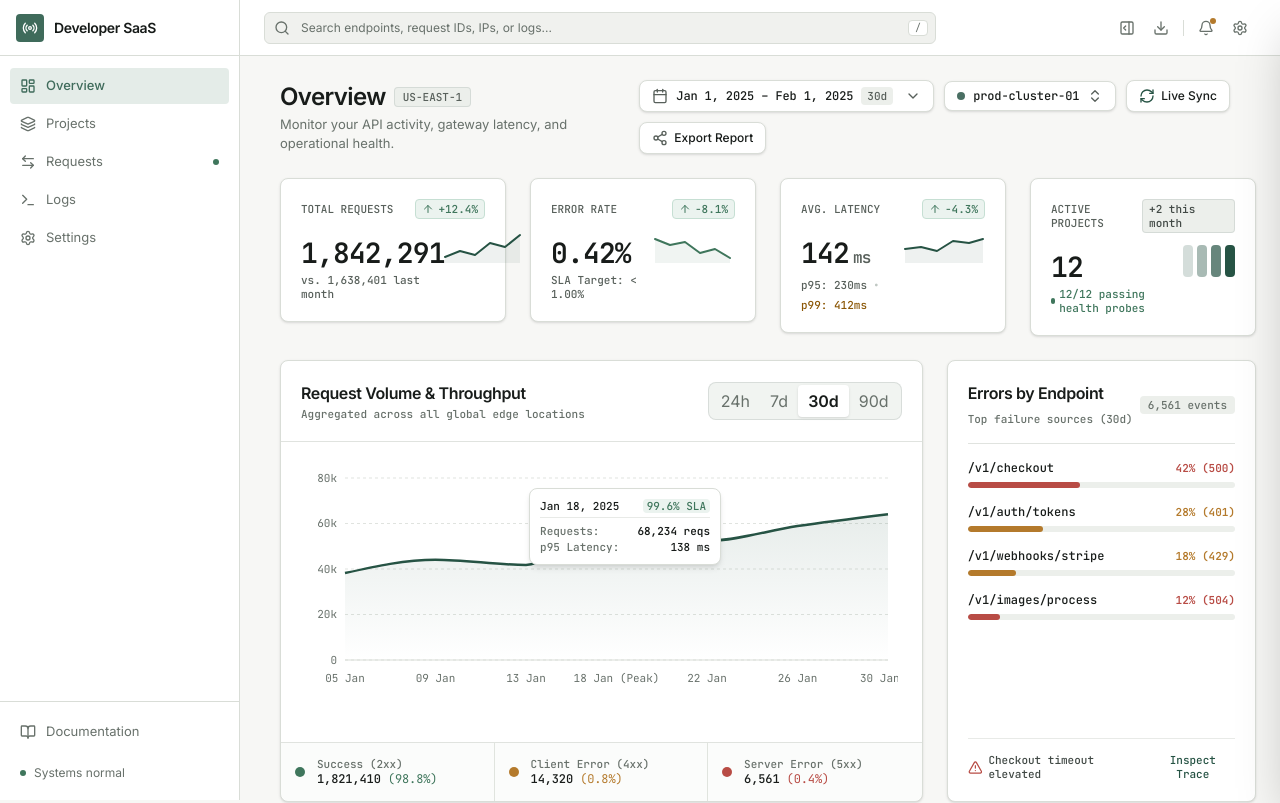
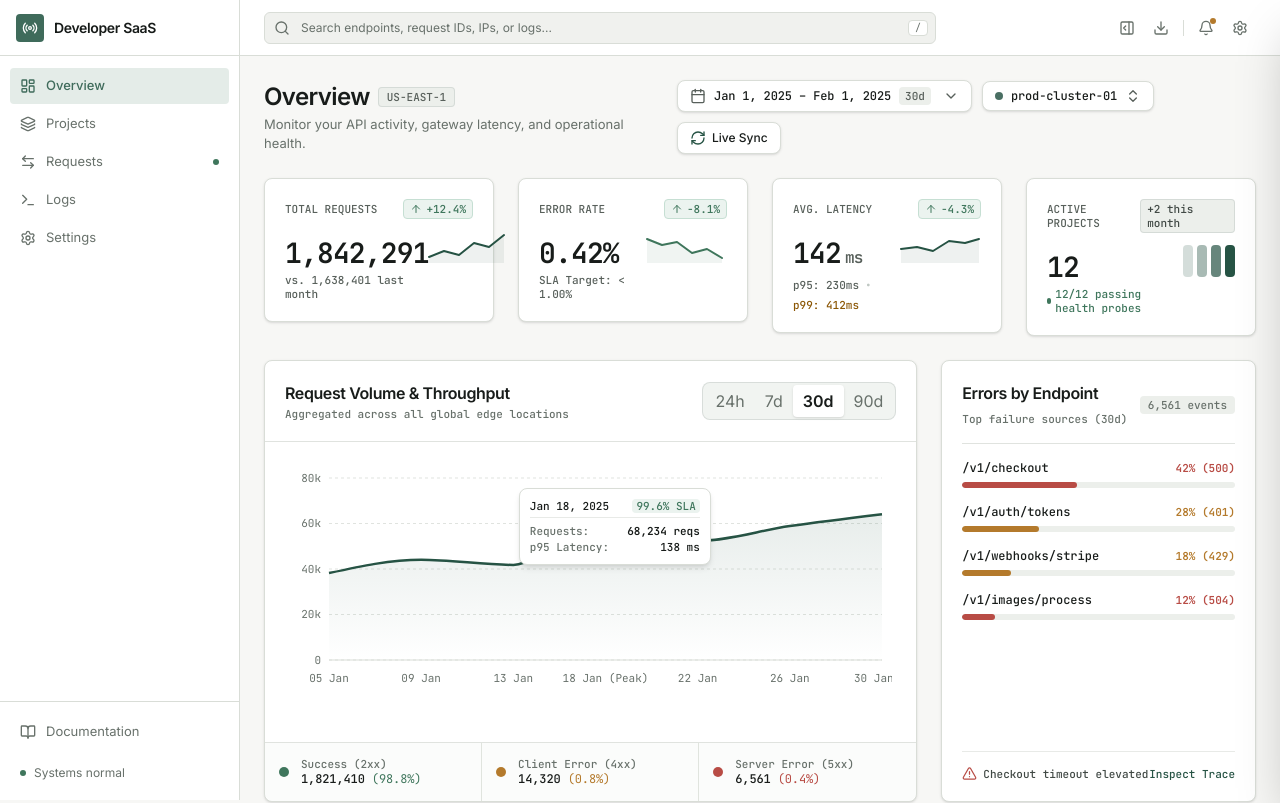
Before and after one commit to yafigian3-hue/developer-saas-dashboard, a React (Vite) app: page / in a window 1280 px wide. Shown: the top 803 px of the page. Built offline with nearby package versions, Linux system fonts and the light colour scheme.

Commit message:
refactor: centralize report export action

```diff
--- a/src/App.tsx
+++ b/src/App.tsx
@@ -91,7 +91,6 @@ export default function App() {
         if (page !== "logs") setLogFilter("");
         if (page !== "requests") setRequestFilter("");
       }}
-      onOpenNewProject={() => setIsNewProjectOpen(true)}
       onOpenDrawer={() => {
         if (!selectedRequest) setSelectedRequest(requests[0]);
         setIsDrawerOpen(true);
@@ -109,7 +108,6 @@ export default function App() {
           isDrawerOpen={isDrawerOpen}
           onCloseDrawer={() => setIsDrawerOpen(false)}
           onViewLogs={handleViewLogsForRequest}
-          onExportReport={() => setIsExportOpen(true)}
         />
       )}
 
--- a/src/components/dashboard/PageHeader.tsx
+++ b/src/components/dashboard/PageHeader.tsx
@@ -16,7 +16,6 @@ export interface PageHeaderProps {
   onEnvironmentChange: (env: string) => void;
   isLiveSyncing: boolean;
   onToggleLiveSync: () => void;
-  onExportReport: () => void;
 }
 
 export const PageHeader: React.FC<PageHeaderProps> = ({
@@ -26,7 +25,6 @@ export const PageHeader: React.FC<PageHeaderProps> = ({
   onEnvironmentChange,
   isLiveSyncing,
   onToggleLiveSync,
-  onExportReport,
 }) => {
   const [dateMenuOpen, setDateMenuOpen] = useState(false);
   const [envMenuOpen, setEnvMenuOpen] = useState(false);
@@ -189,16 +187,6 @@ export const PageHeader: React.FC<PageHeaderProps> = ({
           />
           <span>{isLiveSyncing ? "Syncing..." : "Live Sync"}</span>
         </button>
-
-        {/* Export Report Button */}
-        <button
-          type="button"
-          onClick={onExportReport}
-          className="flex items-center gap-1.5 bg-white hover:bg-[#ECEFEB] px-3 py-1.5 rounded-lg border border-[#D9DDD7] shadow-sm text-[#181C1A] transition-colors text-[12px] font-medium"
-        >
-          <Share2 className="w-4 h-4 text-[#58605B]" />
-          <span>Export Report</span>
-        </button>
       </div>
     </div>
   );
--- a/src/components/layout/AppShell.tsx
+++ b/src/components/layout/AppShell.tsx
@@ -1,12 +1,12 @@
-import React, { useEffect, useState } from "react";
+import React, { useState } from "react";
 import { Sidebar, type NavPage } from "./Sidebar";
 import { Topbar } from "./Topbar";
+import { useLockBodyScroll } from "../../lib/useLockBodyScroll";
 
 export interface AppShellProps {
   currentPage: NavPage;
   onNavigate: (page: NavPage) => void;
   children: React.ReactNode;
-  onOpenNewProject: () => void;
   onOpenDrawer?: () => void;
   onOpenDocs?: () => void;
   onExportReport?: () => void;
@@ -18,7 +18,6 @@ export const AppShell: React.FC<AppShellProps> = ({
   currentPage,
   onNavigate,
   children,
-  onOpenNewProject,
   onOpenDrawer,
   onOpenDocs,
   onExportReport,
@@ -27,17 +26,7 @@ export const AppShell: React.FC<AppShellProps> = ({
 }) => {
   const [mobileSidebarOpen, setMobileSidebarOpen] = useState(false);
 
-  useEffect(() => {
-    const lockScroll = mobileSidebarOpen && window.innerWidth < 1024;
-
-    document.documentElement.style.overflow = lockScroll ? "hidden" : "";
-    document.body.style.overflow = lockScroll ? "hidden" : "";
-
-    return () => {
-      document.documentElement.style.overflow = "";
-      document.body.style.overflow = "";
-    };
-  }, [mobileSidebarOpen]);
+  useLockBodyScroll(mobileSidebarOpen);
 
   return (
     <div className="min-h-screen w-full overflow-x-hidden bg-canvas text-text-primary antialiased">
@@ -49,7 +38,7 @@ export const AppShell: React.FC<AppShellProps> = ({
         onOpenDocs={onOpenDocs}
       />
 
-      <div className="min-h-screen w-full min-w-0 lg:pl-64">
+      <div className="min-h-screen w-full min-w-0 lg:pl-60">
         <Topbar
           onOpenMobileSidebar={() => setMobileSidebarOpen(true)}
           onOpenDrawer={onOpenDrawer}
--- a/src/pages/Overview.tsx
+++ b/src/pages/Overview.tsx
@@ -17,7 +17,6 @@ export interface OverviewPageProps {
   isDrawerOpen: boolean;
   onCloseDrawer: () => void;
   onViewLogs: (reqId: string) => void;
-  onExportReport: () => void;
 }
 
 export const OverviewPage: React.FC<OverviewPageProps> = ({
@@ -27,7 +26,6 @@ export const OverviewPage: React.FC<OverviewPageProps> = ({
   isDrawerOpen,
   onCloseDrawer,
   onViewLogs,
-  onExportReport,
 }) => {
   const [dateRange, setDateRange] = useState<string>("30d");
   const [environment, setEnvironment] = useState<string>("prod-cluster-01");
@@ -46,7 +44,6 @@ export const OverviewPage: React.FC<OverviewPageProps> = ({
 
   return (
     <PageContainer>
-      {/* 1. Page Header (Single Shared Baseline) */}
       <PageHeader
         dateRange={dateRange}
         onDateRangeChange={setDateRange}
@@ -54,12 +51,9 @@ export const OverviewPage: React.FC<OverviewPageProps> = ({
         onEnvironmentChange={setEnvironment}
         isLiveSyncing={isLiveSyncing}
         onToggleLiveSync={handleToggleLiveSync}
-        onExportReport={onExportReport}
       />
 
-      {/* 2. KPI Row: 12-Column Grid (4 Equal Cards: 3 cols each) */}
       <div className="grid grid-cols-12 gap-6">
-        {/* KPI 1: Requests */}
         <div className="col-span-12 sm:col-span-6 lg:col-span-3 min-w-0">
           <MetricCard
             title="Total Requests"
```
